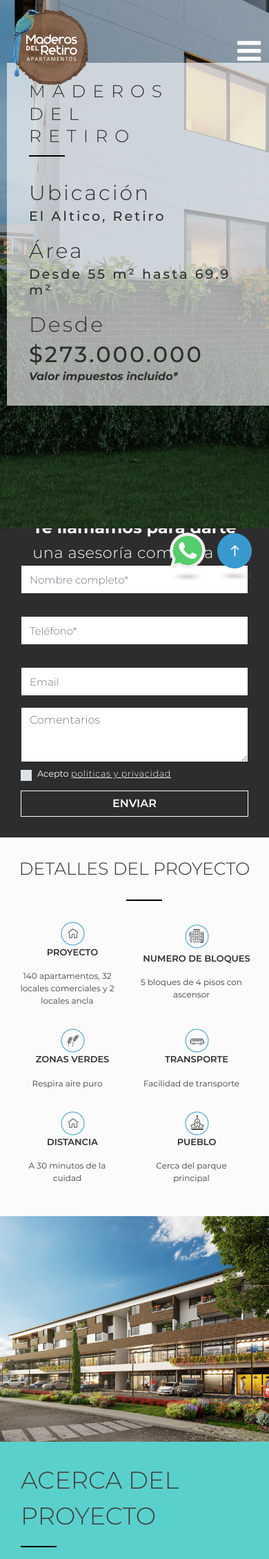
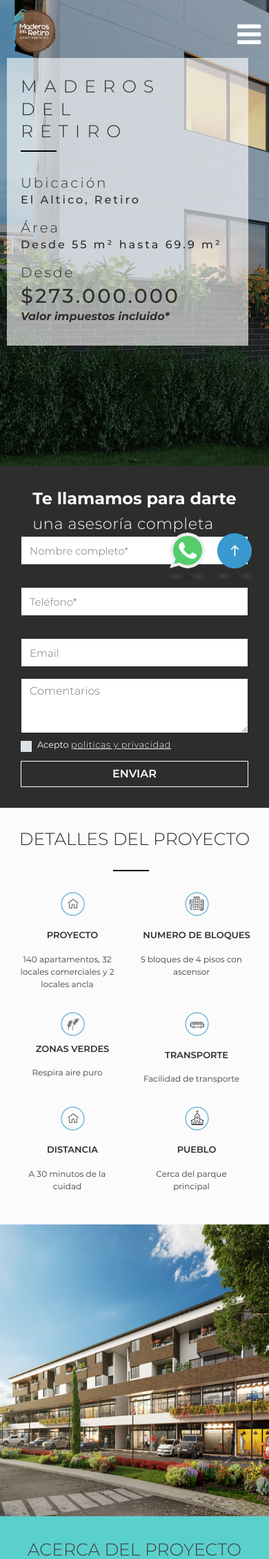
Before and after one commit to dannyunico/Maderos-new, a PHP site: page / in a window 390 px wide. Shown: the top 2260 px of the page at 69% size. Run offline with PHP 8.4, Linux system fonts and the light colour scheme; some libraries are stand-ins or nearby versions; some web fonts are replaced.

Commit message:
ajustes responsive

```diff
--- a/assets/css/responsive.css
+++ b/assets/css/responsive.css
@@ -54,6 +54,7 @@
     padding: 0px 0px 0px 0;
     height: auto;
     order: -1;
+    font-size: 15px;
 }
 
 .main-zona {
@@ -72,7 +73,7 @@
 }
 .content-zone {
 
-    padding: 8px;
+    padding: 30px 10px;
 
 
 }
@@ -106,10 +107,14 @@
     margin-bottom: 30px;
 }
 
+.main-galery{
+  padding-bottom: 30px;
+}
+
 .main-mansory-grid {
 
     grid-template-columns: 1fr;
-;
+    grid-template-rows: repeat(8,75px);
     grid-gap: 4px;
 }
 .main-galery__avance {
@@ -199,35 +204,47 @@
 
 
 
-
+  .navbar-brand{
+    width: 65px
+  }
+  .navbar-brand img {
+    width: 100%;
+  }
 
   .logo-banner{
     width: 60px;
   }
   .main-banner {
     position: relative;
-    height: 85vh;
+    height: auto;
+  }
+  .banner-slider{
+    height: 80vh;
   }
   .main-banner__img{
     height: 100%;
   }
   .main-banner__img img{
-    height: 100%;
+    height: auto;
   }
   .main-banner__text{
     margin: 30px 10px 10px 10px;
+    padding: 25px 20px 30px;
+    width: 350px;
   }
 
   .main-banner__text p:nth-child(1){
     font-size: 25px;
   }
-
+  .main-banner__text span{
+    font-size: 20px;
+  }
   .main-banner__text p{
-    font-size: 1.2rem;
+    font-size: 1rem;
   }
 
   .main-banner__text .price p{
-    font-size: 2rem;
+    font-size: 1.8rem;
   }
 
   .content-form{
@@ -244,17 +261,60 @@
     text-align: center;
   }
   .detail-content img{
-    margin: auto;
+    margin: 0 auto;
     padding: 0;
   }
 
+  .title-general hr, .content-zone__text .title-general hr{
+    margin-left: 42%;
+  }
+  .items .detail-content:nth-child(1) img{
+    margin-bottom: 18px;
+  }
+  .items .detail-content:nth-child(4) img{
+    margin-bottom: 18px;
+  }
+  .items .detail-content:nth-child(5) img{
+    margin-bottom: 18px;
+  }
+  .items .detail-content:nth-child(6) img{
+    margin-bottom: 18px;
+  }
   .p-50{
     padding: 0;
   }
   .about{
     grid-template-columns: 100%;
+    margin-bottom: 0;
+    height: 100vh;
   }
   .content-about {
     padding: 30px;
+  }
+  .subtitle-general p{
+    font-size: 25px;
+    text-align: center;
+  }
+  .subtitle-general hr{
+    margin-left: 40%;
+  }
+  .main-video h3{
+    font-size: 30px;
+  }
+  .content-zone .content-zone__item .content-zone__text p{
+    font-size: 25px;
+    text-align: center;
+  }
+  .content-zone__text hr{
+    margin-left: 40%;
+  }
+  .main-contact_form p{
+    font-size: 25px;
+    text-align: center;
+    font-weight: 300;
+  }
+  .content-contact {
+    width: 100%;
+    padding: 30px;
 }
 }
```
